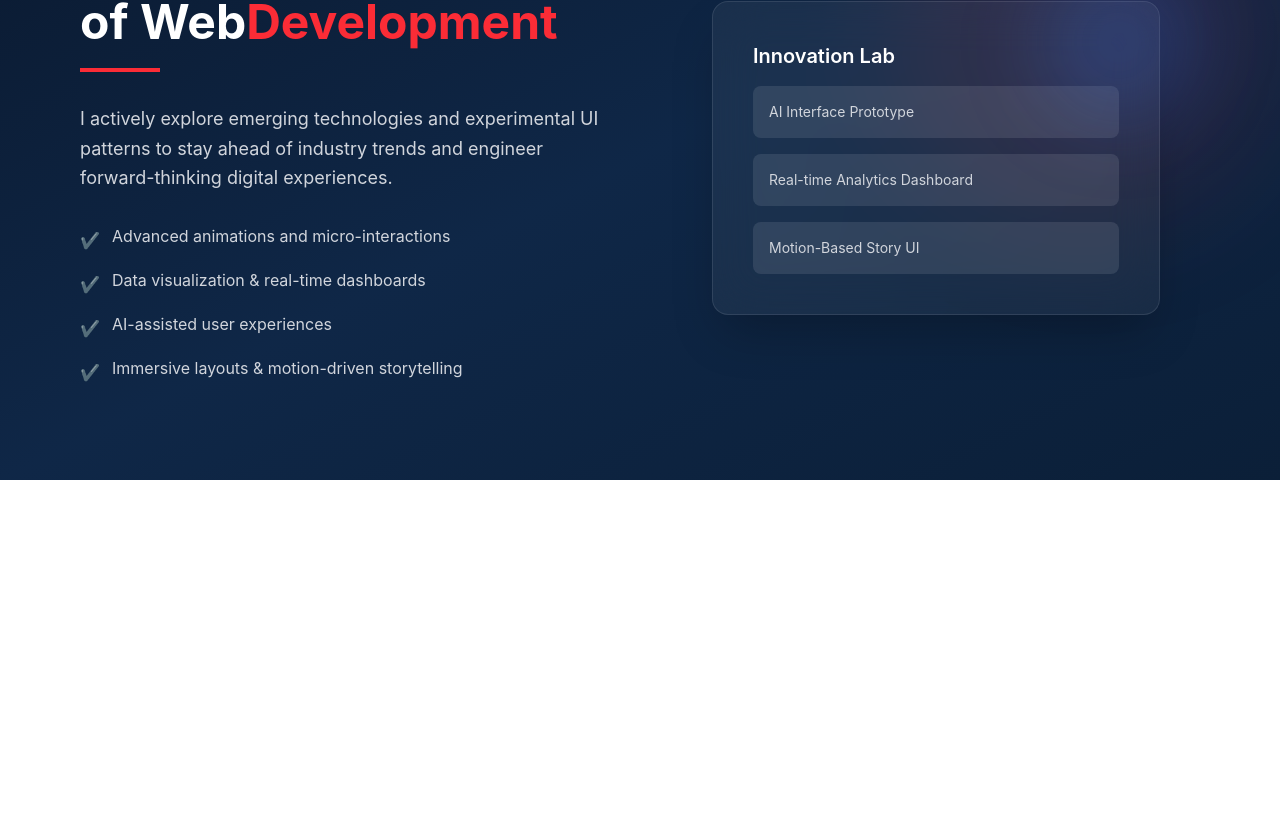
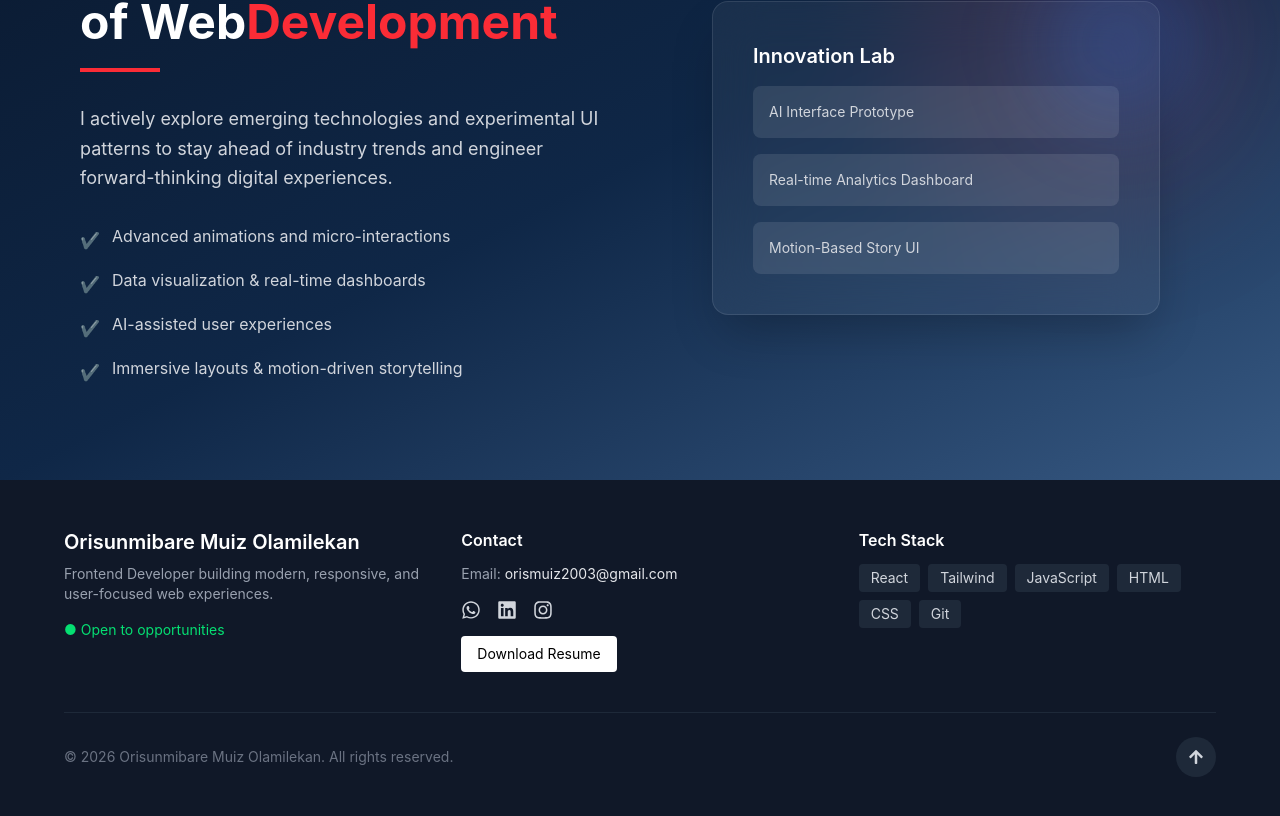
Before and after one commit to Orisunmibare-Muiz/Muiz-Portfolio, a React (Vite) app: page / in a window 1280 px wide. Shown: the part 2687-3503 px from the top of the page. Before the commit the page ends 3167 px from the top, so only its background shows below. Built offline with nearby package versions, Linux system fonts and the light colour scheme.

Commit message:
feat: add footer.jsx

```diff
--- a/src/Components/About.jsx
+++ b/src/Components/About.jsx
@@ -61,7 +61,7 @@ export default function About() {
     return (
         <>
             {/* // pt-20 gives it that nice breathing room at the top we talked about earlier */}
-            <section className="bg-[#ffffff] text-gray-900 py-20 px-6 md:px-12 lg:px-24">
+            <section smooth id='about' className="bg-[#ffffff] text-gray-900 py-20 px-6 md:px-12 lg:px-24">
                 <div className="max-w-7xl mx-auto">
 
                     {/* Main Heading */}
@@ -128,10 +128,10 @@ export default function About() {
 
                         {/* Social Icons using react-icons */}
                         <div className="flex gap-6 mt-8">
-                            <a href="#" className="text-gray-400 hover:text-gray-900 transition-colors text-2xl"><FaGithub /></a>
-                            <a href="#" className="text-gray-400 hover:text-blue-700 transition-colors text-2xl"><FaLinkedin /></a>
-                            <a href="#" className="text-gray-400 hover:text-red-500 transition-colors text-2xl"><FaEnvelope /></a>
-                            <a href="#" className="text-gray-400 hover:text-green-500 transition-colors text-2xl"><FaWhatsapp /></a>
+                            <a href="https://github.com/Orisunmibare-Muiz" rel="noopener noreferrer" className="text-gray-400 hover:text-gray-900 transition-colors text-2xl"><FaGithub /></a>
+                            <a href="https://linkedin.com/in/muiz-orisunmibare-b397892a8" rel="noopener noreferrer" className="text-gray-400 hover:text-blue-700 transition-colors text-2xl"><FaLinkedin /></a>
+                            <a href="mailto:orismuiz2003@gmail.com" rel="noopener noreferrer" className="text-gray-400 hover:text-red-500 transition-colors text-2xl"><FaEnvelope /></a>
+                            <a href="https://wa.me/2348088626755" rel="noopener noreferrer" className="text-gray-400 hover:text-green-500 transition-colors text-2xl"><FaWhatsapp /></a>
                         </div>
                     </div>
 
--- a/src/Components/ExperimentFutureSection.jsx
+++ b/src/Components/ExperimentFutureSection.jsx
@@ -3,7 +3,7 @@ import React from 'react'
 export default function ExperimentFutureSection() {
     return (
         <>
-            <section className="relative bg-linear-to-br from-[#0a192f] via-[#0f2747] to-[#0b1f38] text-white py-24 px-6 md:px-20 overflow-hidden">
+            <section className="relative bg-linear-to-br from-[#0a192f] via-[#0f2747] to-[#375983] text-white py-24 px-6 md:px-20 overflow-hidden">
 
                 {/* <!-- Subtle Background Glow --> */}
                 <div className="absolute top-0 right-0 w-96 h-96 bg-red-500/10 blur-3xl rounded-full"></div>
--- /dev/null
+++ b/src/Components/Shared Components/Footer.jsx
@@ -0,0 +1,115 @@
+import React from 'react'
+import { FaWhatsapp, FaLinkedin, FaInstagram, FaArrowUp } from "react-icons/fa";
+
+export default function Footer() {
+
+        // Scroll to top function
+        const scrollToTop = () => {
+            window.scrollTo({ top: 0, behavior: "smooth" }); // 📝format - window.scrollTo({ horizontal(x), vertical(y) })
+        };
+
+        return (
+            <>
+            <footer className="bg-gray-900 text-gray-300 px-6 py-12">
+                    <div className="max-w-6xl mx-auto grid md:grid-cols-3 gap-10">
+
+                        {/* Identity */}
+                        <div>
+                            <h2 className="text-xl font-semibold text-white">
+                                Orisunmibare Muiz Olamilekan
+                            </h2>
+                            <p className="mt-2 text-sm text-gray-400">
+                                Frontend Developer building modern, responsive, and user-focused web experiences.
+                            </p>
+
+                            <p className="mt-4 text-green-400 text-sm">
+                                ● Open to opportunities
+                            </p>
+                        </div>
+
+                        {/* Contact */}
+                        <div>
+                            <h3 className="text-white font-semibold mb-3">Contact</h3>
+
+                            <p className="text-sm text-gray-400">
+                                Email:
+                                <a
+                                    href="mailto:orismuiz2003@gmail.com"
+                                    className="ml-1 text-gray-200 hover:text-white"
+                                >
+                                    orismuiz2003@gmail.com
+                                </a>
+                            </p>
+
+                            <div className="flex gap-4 mt-4 text-xl">
+                                <a
+                                    href="https://wa.me/2348088626755"
+                                    target="_blank"
+                                    rel="noopener noreferrer"
+                                    className="hover:text-green-400"
+                                >
+                                    <FaWhatsapp />
+                                </a>
+
+                                <a
+                                    href="https://linkedin.com/in/muiz-orisunmibare-b397892a8"
+                                    target="_blank"
+                                    rel="noopener noreferrer"
+                                    className="hover:text-blue-400"
+                                >
+                                    <FaLinkedin />
+                                </a>
+
+                                <a
+                                    href="https://www.instagram.com/muizorisunmibare"
+                                    target="_blank"
+                                    rel="noopener noreferrer"
+                                    className="hover:text-pink-400"
+                                >
+                                    <FaInstagram />
+                                </a>
+                            </div>
+
+                            <a
+                                href="/file/Orisunmibare Muiz Resume.docx"
+                                download
+                                className="inline-block mt-4 text-sm bg-white text-black px-4 py-2 rounded hover:bg-gray-200 transition"
+                            >
+                                Download Resume
+                            </a>
+                        </div>
+
+                        {/* Tech Stack */}
+                        <div>
+                            <h3 className="text-white font-semibold mb-3">Tech Stack</h3>
+
+                            <div className="flex flex-wrap gap-2 text-sm">
+                                <span className="bg-gray-800 px-3 py-1 rounded">React</span>
+                                <span className="bg-gray-800 px-3 py-1 rounded">Tailwind</span>
+                                <span className="bg-gray-800 px-3 py-1 rounded">JavaScript</span>
+                                <span className="bg-gray-800 px-3 py-1 rounded">HTML</span>
+                                <span className="bg-gray-800 px-3 py-1 rounded">CSS</span>
+                                <span className="bg-gray-800 px-3 py-1 rounded">Git</span>
+                            </div>
+                        </div>
+                    </div>
+
+                    {/* Bottom Section */}
+                    <div className="border-t border-gray-800 mt-10 pt-6 flex justify-between items-center max-w-6xl mx-auto">
+
+                        <p className="text-sm text-gray-500">
+                            © {new Date().getFullYear()} Orisunmibare Muiz Olamilekan. All rights reserved.
+                        </p>
+
+                        <button
+                            onClick={scrollToTop}
+                            className="bg-gray-800 p-3 rounded-full hover:bg-gray-700 transition"
+                        >
+                            <FaArrowUp />
+                        </button>
+
+                    </div>
+                </footer>
+            </>
+        )
+    }
--- a/src/Components/Nav.jsx
+++ b/src/Components/Shared Components/Nav.jsx
@@ -22,32 +22,7 @@ export default function Nav() {
                         <Link to="/" className="hover:text-white transition cursor-pointer">Home</Link>
                         <Link to="/" className="hover:text-white transition cursor-pointer">Case Studies</Link>
                         <Link to="/" className="hover:text-primary transition cursor-pointer">Skills</Link>
-                        <HashLink
-                            to="#about"
-                            scroll={el => {
-                                const y = el.getBoundingClientRect().top + window.pageYOffset;
-                                const start = window.pageYOffset;
-                                const duration = 500; // 0.5 seconds
-                                let startTime = null;
-
-                                function animateScroll(currentTime) {
-                                    if (!startTime) startTime = currentTime;
-                                    const timeElapsed = currentTime - startTime;
-                                    const progress = Math.min(timeElapsed / duration, 1);
-
-                                    window.scrollTo(0, start + (y - start) * progress);
-
-                                    if (progress < 1) {
-                                        requestAnimationFrame(animateScroll);
-                                    }
-                                }
-
-                                requestAnimationFrame(animateScroll);
-                            }}
-                        >
-                            About
-                        </HashLink>
-
+                        <HashLink to="#about"> About </HashLink>
                         <Link to="/" className="hover:text-white transition cursor-pointer">Contact</Link>
                     </ul>
 
--- a/src/Pages/Home.jsx
+++ b/src/Pages/Home.jsx
@@ -1,8 +1,9 @@
 import React from 'react'
+import Nav from '../Components/Shared Components/Nav'
 import HeroSection from '../Components/HeroSection'
-import Nav from '../Components/Nav'
 import About from '../Components/About'
 import ExperimentFutureSection from '../Components/ExperimentFutureSection'
+import Footer from '../Components/Shared Components/Footer'
 
 export default function Home() {
     return (
@@ -11,6 +12,7 @@ export default function Home() {
             <HeroSection />
             <About />
             <ExperimentFutureSection />
+            <Footer />
         </div>
     )
 }
```
Also changed, not shown: 1 other file (tests, documents, lock files or other folders).
